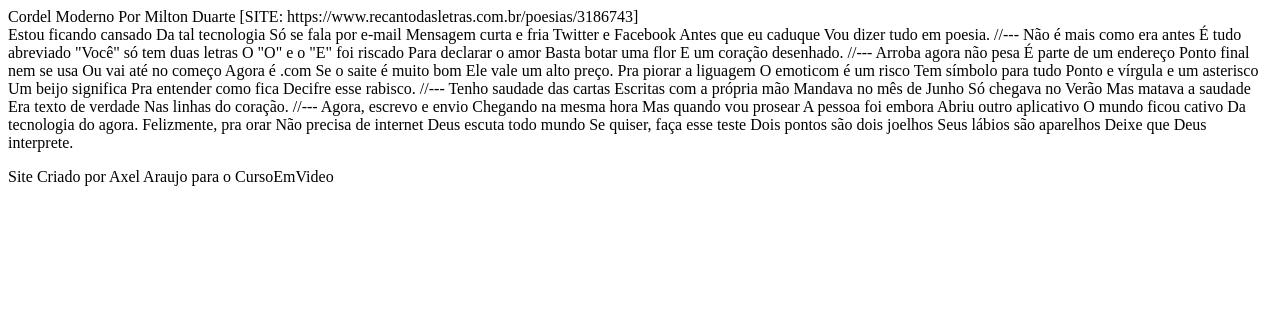
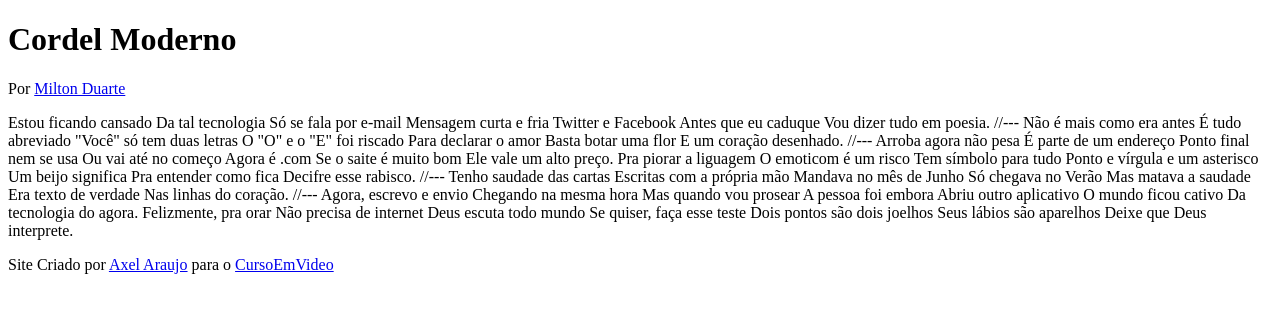
Before and after one commit to axelfaraujo/html-css, a plain HTML site: page desavios/d012/index.html in a window 1280 px wide. Drawn offline with Linux system fonts and the light colour scheme.

Commit message:
atualizando desafio 012

```diff
--- a/desavios/d012/index.html
+++ b/desavios/d012/index.html
@@ -8,9 +8,8 @@
 </head>
 <body>
     <header>
-        Cordel Moderno
-        Por Milton Duarte
-        [SITE: https://www.recantodasletras.com.br/poesias/3186743]
+        <h1>Cordel Moderno</h1>
+        <p>Por <a href="https://www.recantodasletras.com.br/poesias/3186743" target="_blank">Milton Duarte</a></p>
     </header>
 
     Estou ficando cansado
@@ -78,7 +77,7 @@
     Deixe que Deus interprete.
 
     <Footer>
-        <p>Site Criado por Axel Araujo para o CursoEmVideo</p>
+        <p>Site Criado por <a href="https://github.com/axelfaraujo" target="_blank">Axel Araujo</a> para o <a href="https://www.youtube.com/c/CursoemV%C3%ADdeo" target="_blank">CursoEmVideo</a></p>
     </Footer>
 </body>
 </html>
```
